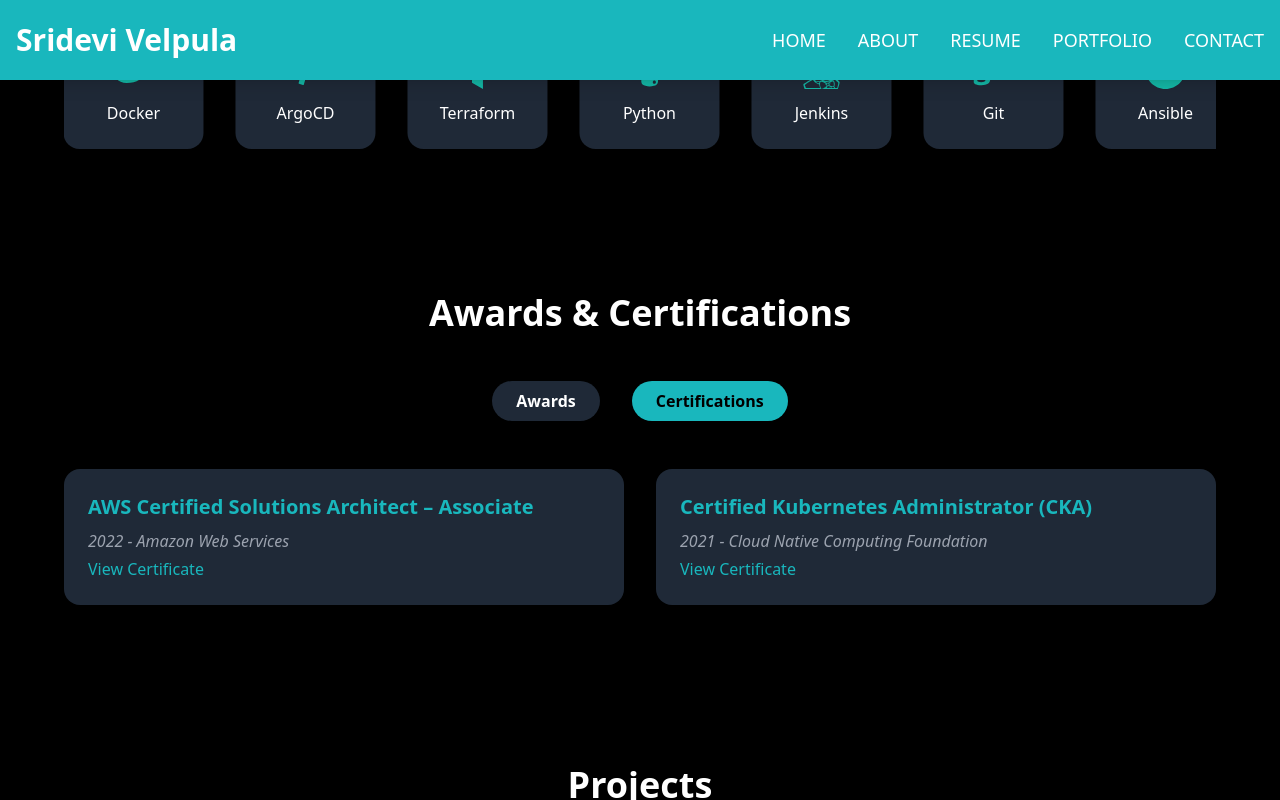
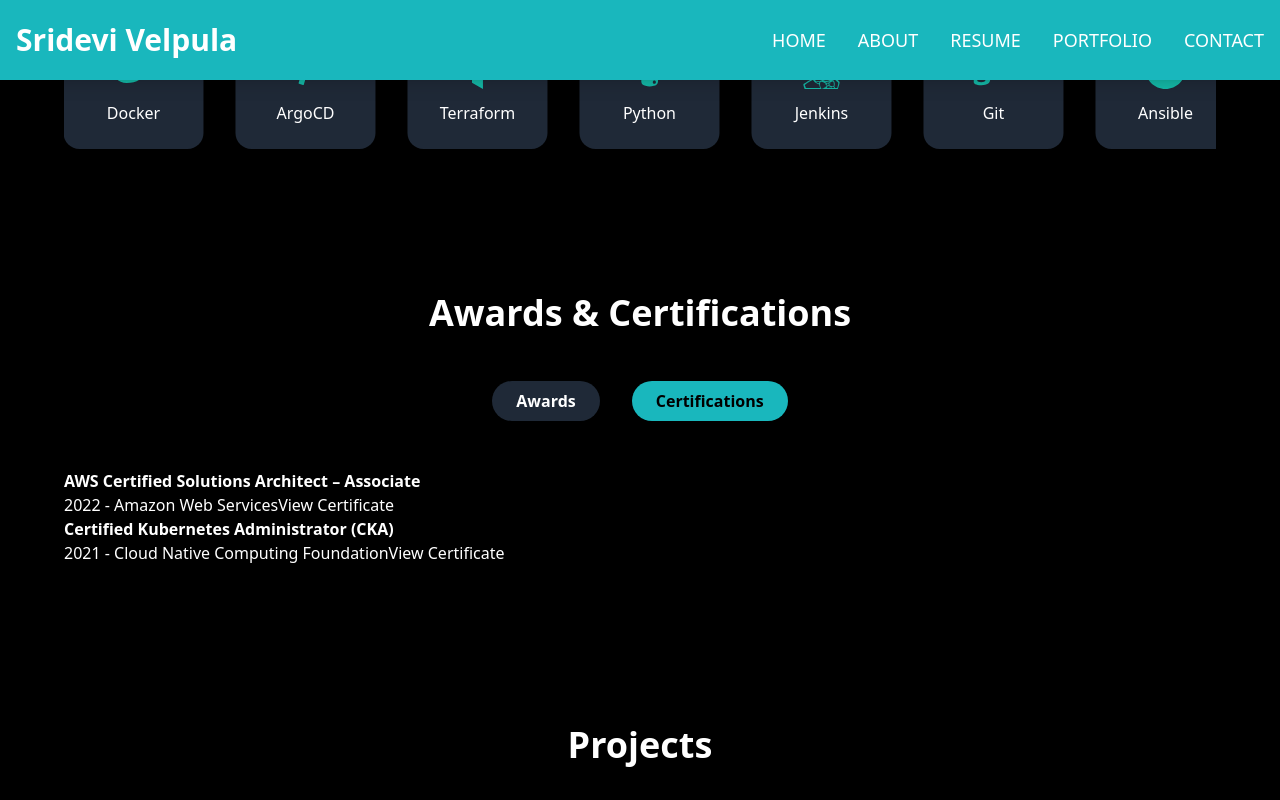
Before and after one commit to srideviblogs/my-portfolio-react, a React (Create React App) app: page / in a window 1280 px wide. Both pictures are taken after a click on the button "Certifications". Shown: the part 2768-3568 px from the top of the page. Built offline with nearby package versions, Linux system fonts and the light colour scheme.

Commit message:
Update AwardsCertifications.js

```diff
--- a/src/components/AwardsCertifications.js
+++ b/src/components/AwardsCertifications.js
@@ -72,35 +72,32 @@ const AwardsCertifications = () => {
           transition={{ duration: 0.4 }}
         >
           {activeTab === "awards" && (
-            <div className="awards-grid">
+            <div className="unique-grid awards-grid">
               {awards.map((award, idx) => (
-                <div key={idx} className="card p-6 rounded-2xl shadow-lg bg-gray-900">
-                  <h3 className="text-xl font-semibold text-tealcustom mb-2">{award.title}</h3>
-                  <p className="text-gray-400 italic mb-4">{award.year}</p>
-                  <p className="text-gray-300">{award.description}</p>
+                <div key={idx} className="unique-card unique-award">
+                  <div className="content">
+                    <h3>{award.title}</h3>
+                    <span>{award.year}</span>
+                    <p>{award.description}</p>
+                  </div>
                 </div>
               ))}
             </div>
           )}
 
           {activeTab === "certifications" && (
-            <div className="certifications-grid">
+            <div className="unique-grid certs-grid">
               {certifications.map((cert, idx) => (
-                <div key={idx} className="card p-6 rounded-2xl shadow-lg bg-gray-900">
-                  <h3 className="text-xl font-semibold text-tealcustom mb-2">{cert.title}</h3>
-                  <p className="text-gray-400 italic mb-1">
-                    {cert.year} - {cert.issuer}
-                  </p>
-                  {cert.link && (
-                    <a
-                      href={cert.link}
-                      target="_blank"
-                      rel="noopener noreferrer"
-                      className="text-tealcustom hover:underline"
-                    >
-                      View Certificate
-                    </a>
-                  )}
+                <div key={idx} className="unique-card unique-cert">
+                  <div className="content">
+                    <h3>{cert.title}</h3>
+                    <span>{cert.year} - {cert.issuer}</span>
+                    {cert.link && (
+                      <a href={cert.link} target="_blank" rel="noopener noreferrer">
+                        View Certificate
+                      </a>
+                    )}
+                  </div>
                 </div>
               ))}
             </div>
```
